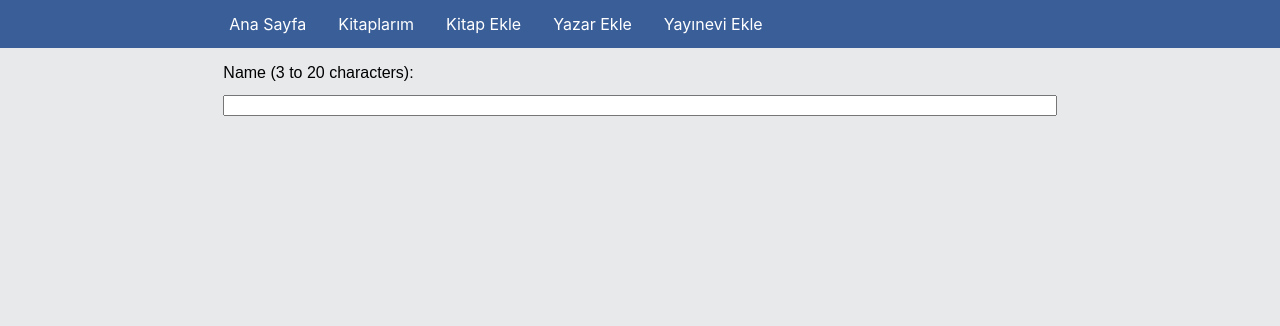
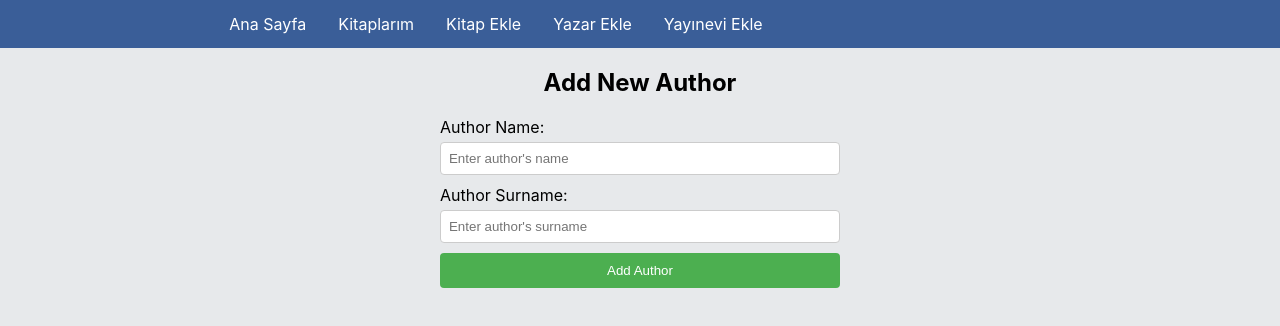
Before and after one commit to mmervanakbulut/kitaplik-app, a React (Create React App) app: page /addAuthor in a window 1280 px wide. Shown: the top 326 px of the page. Built offline with nearby package versions, Linux system fonts and the light colour scheme.

Commit message:
addauthor is ready

```diff
--- a/src/components/Books.js
+++ b/src/components/Books.js
@@ -32,7 +32,7 @@ export default function Books() {
             <th>Kitap Adı</th>
             <th>Kitap Türü</th>
             <th>Sayfa Sayısı</th>
-            <th>Yazar Adı- Soyadı</th>
+            <th>Yazar Adı - Soyadı</th>
             <th>Yayınevi</th>
           </tr>
         </thead>
--- a/src/components/Operations/AddAuthor.js
+++ b/src/components/Operations/AddAuthor.js
@@ -1,18 +1,67 @@
-import "./CssFiles/AddAuthor.css";
+import React, { useState } from "react";
+import axios from "axios";
+import "./CssFiles/AddAuthor.css"; // Optional: CSS for styling the form
+
+const baseURL = "https://localhost:7168/api/Author"; // Update the endpoint if needed
 
 export default function AddAuthor() {
+  const [name, setName] = useState("");
+  const [surname, setSurname] = useState("");
+  const [error, setError] = useState("");
+  const [success, setSuccess] = useState(false);
+
+  const handleSubmit = async (event) => {
+    event.preventDefault();
+    setError(""); // Clear previous errors
+    setSuccess(false); // Reset success status
+
+    if (!name || !surname) {
+      setError("Name and Surname are required.");
+      return;
+    }
+
+    try {
+      const response = await axios.post(baseURL, {
+        name: name, // Using 'name' as per your DB field
+        surname: surname, // Using 'surname' as per your DB field
+      });
+      if (response.status === 201) {
+        setSuccess(true); // If author is added successfully
+      }
+    } catch (err) {
+      console.log(err);
+      setError("An error occurred while adding the author.");
+    }
+  };
+
   return (
-    <div className="grid-container">
-      <label for="name">Name (3 to 20 characters):</label>
-      <input
-        type="text"
-        id="name"
-        name="name"
-        required
-        minlength="3"
-        maxlength="20"
-        size="10"
-      />
+    <div className="add-author-form">
+      <h2>Add New Author</h2>
+      {error && <p className="error-message">{error}</p>}
+      {success && <p className="success-message">Author added successfully!</p>}
+      <form onSubmit={handleSubmit}>
+        <div>
+          <label htmlFor="name">Author Name:</label>
+          <input
+            type="text"
+            id="name"
+            value={name}
+            onChange={(e) => setName(e.target.value)}
+            placeholder="Enter author's name"
+          />
+        </div>
+        <div>
+          <label htmlFor="surname">Author Surname:</label>
+          <input
+            type="text"
+            id="surname"
+            value={surname}
+            onChange={(e) => setSurname(e.target.value)}
+            placeholder="Enter author's surname"
+          />
+        </div>
+        <button type="submit">Add Author</button>
+      </form>
     </div>
   );
 }
--- a/src/components/Operations/CssFiles/AddAuthor.css
+++ b/src/components/Operations/CssFiles/AddAuthor.css
@@ -1,18 +1,47 @@
-.grid-container{
-    margin: 10px;
-    display: grid;
-    column-gap: 5px;
-    overflow-x: auto;
+.add-author-form {
+  max-width: 400px;
+  margin: 0 auto;
 }
 
-label {
-    display: block;
-    font:
-      1rem 'Fira Sans',
-      sans-serif;
-  }
+.add-author-form h2 {
+  text-align: center;
+}
 
-  input,
-  label {
-    margin: 0.4rem 0;
-  }
+.add-author-form label {
+  display: block;
+  margin-bottom: 5px;
+}
+
+.add-author-form input {
+  width: 100%; /* Ensures the input takes the full width */
+  padding: 8px;
+  margin-bottom: 10px;
+  border-radius: 4px;
+  border: 1px solid #ccc;
+  box-sizing: border-box; /* Ensures padding is included in width */
+}
+
+.add-author-form button {
+  width: 100%; /* Ensures the button takes the full width like the inputs */
+  padding: 10px;
+  background-color: #4caf50;
+  color: white;
+  border: none;
+  border-radius: 4px;
+  cursor: pointer;
+  box-sizing: border-box; /* Includes padding in width calculation */
+}
+
+.add-author-form button:hover {
+  background-color: #45a049; /* Optional hover effect */
+}
+
+.error-message {
+  color: red;
+  text-align: center;
+}
+
+.success-message {
+  color: green;
+  text-align: center;
+}
```
